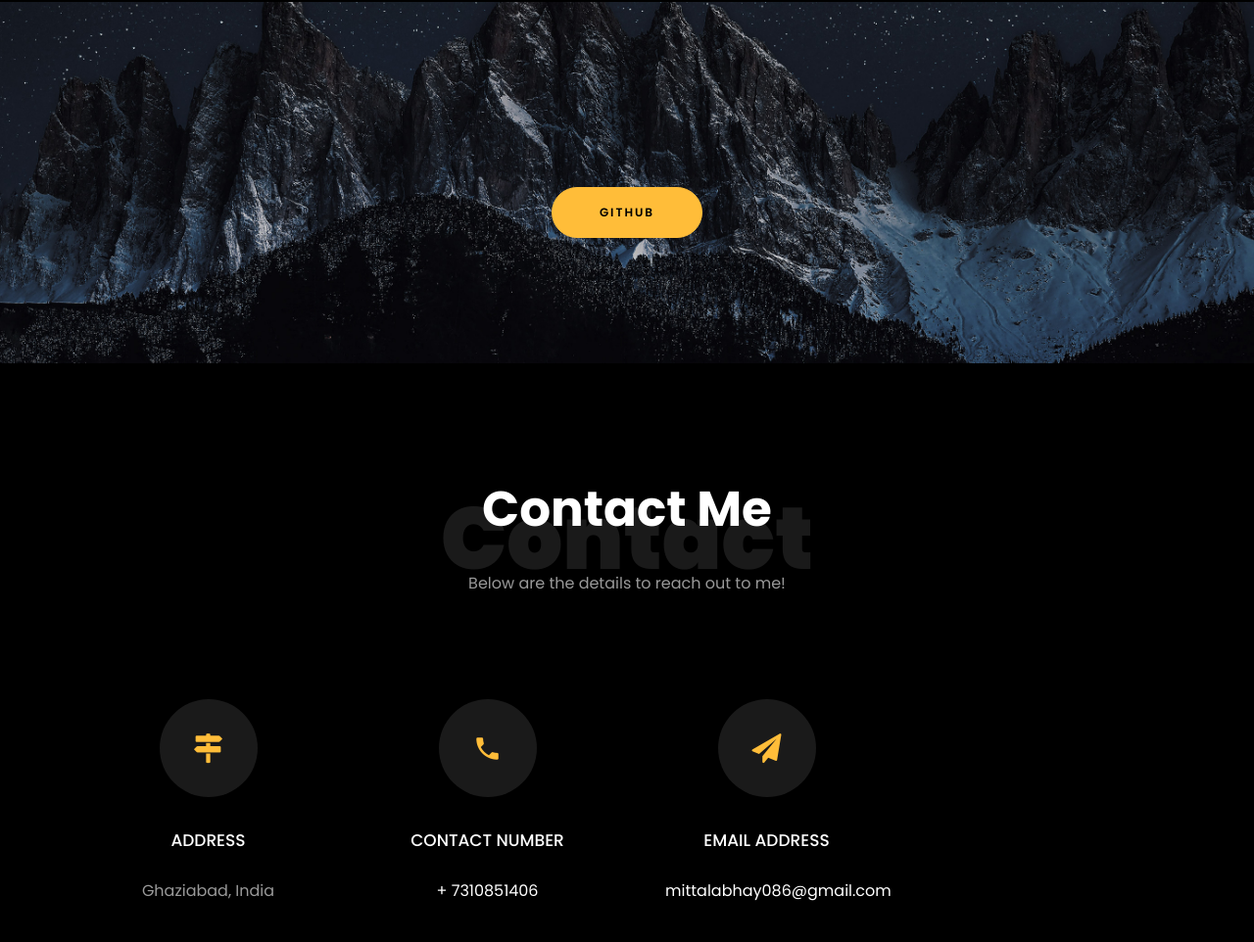
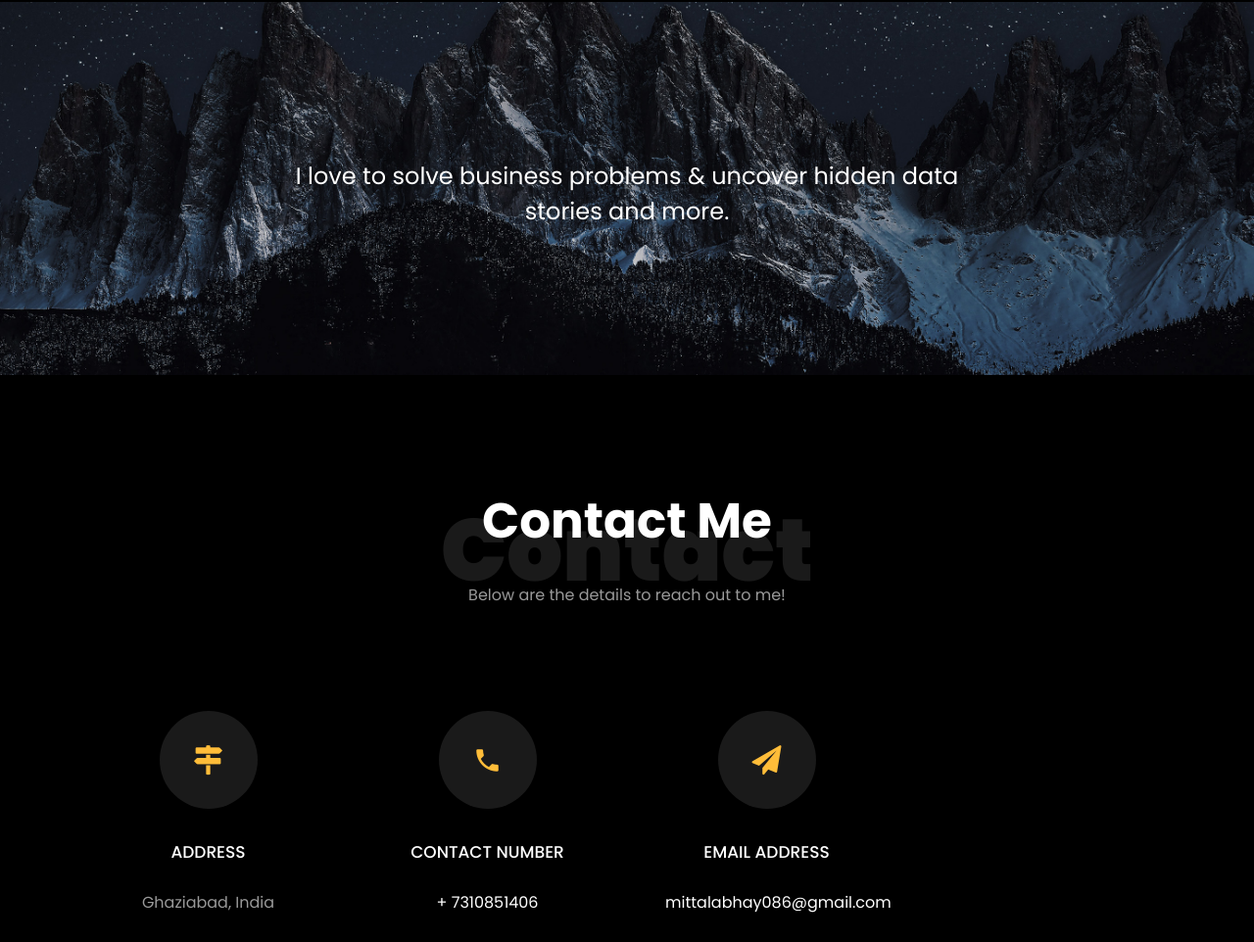
Before and after one commit to abhayji7/abhayji7.io, a plain HTML site: page index.html in a window 1280 px wide. Shown: the part 3272-4234 px from the top of the page at 98% size. Drawn offline with Linux system fonts and the light colour scheme; files whose address does not match are found by name.

Commit message:
Update index.html

```diff
--- a/index.html
+++ b/index.html
@@ -513,10 +513,10 @@
 			<!-- <div class="container"> -->
 				<div class="row justify-content-center">
 					<div class="col-md-7 ftco-animate text-center">
-						<!-- <h2>More projects on<span> Github  </span> </h2>
-						<div class="heading"> <h4> I love to solve business problems &amp; uncover hidden data stories </h4> -->
+						<!-- <h2>More projects on<span> Github  </span> </h2> -->
+						<div class="heading"> <h4> I love to solve business problems &amp; uncover hidden data stories and more. </h4>
 						<br>
-						<p><a href="https://github.com/abhayji7" class="btn btn-primary py-3 px-5">GitHub</a></p>
+						<!-- <p><a href="https://github.com/abhayji7" class="btn btn-primary py-3 px-5">GitHub</a></p> -->
 						</div>
 					</div>
 				</div>
```
